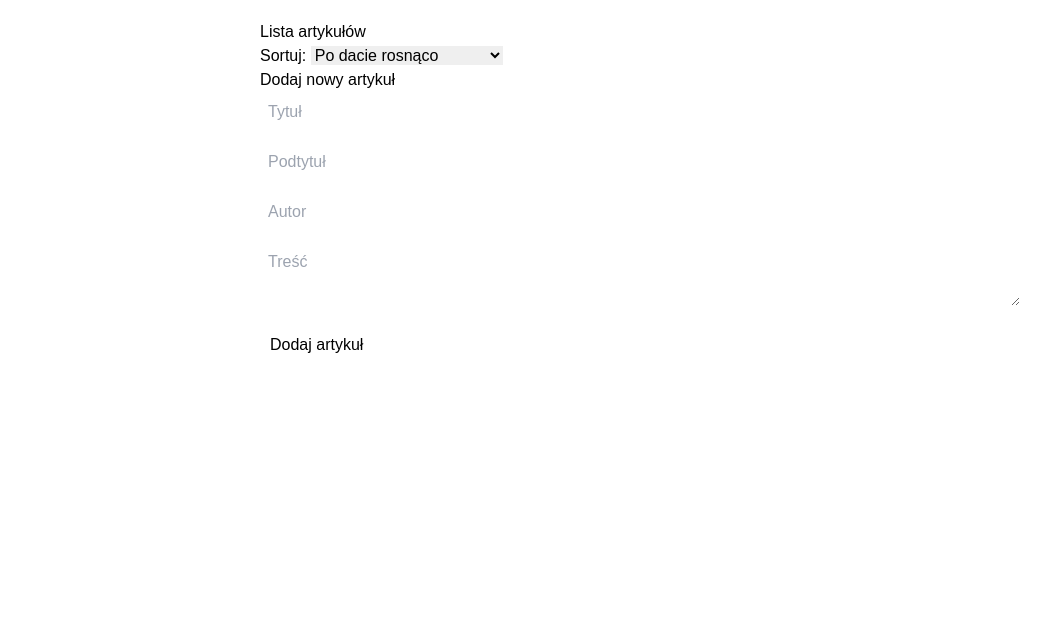
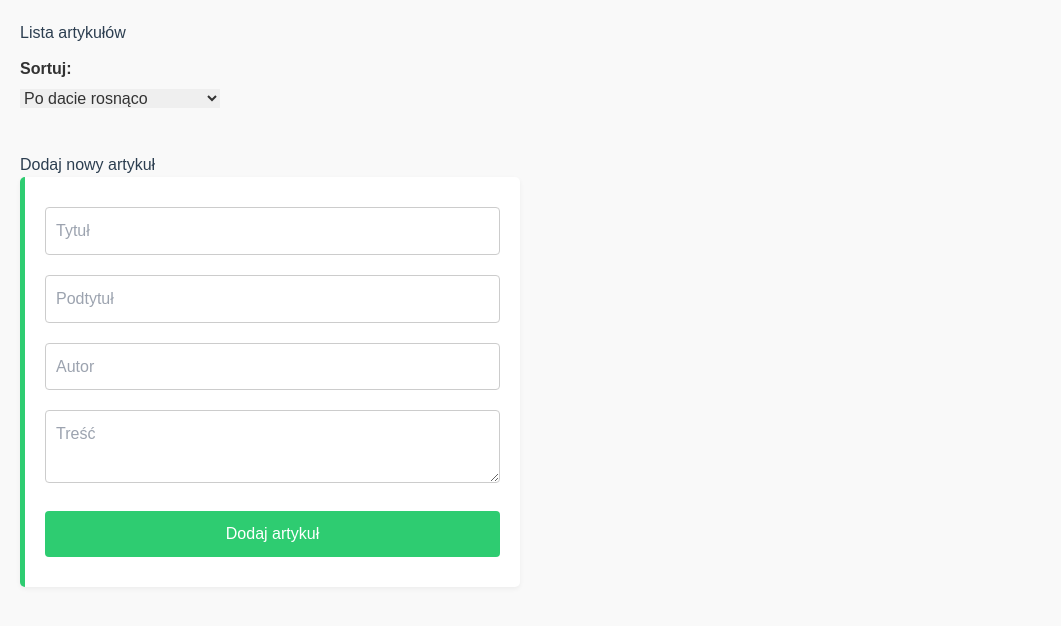
Before and after one commit to basiab11/zadanie-10, a website built with Vite: page index.html in a window 1280 px wide. Shown: the whole page, without its empty margins (0-1061 px from the left). Built offline with nearby package versions, Linux system fonts and the light colour scheme; some packages are replaced by stand-ins of ours; no server answers; the database is empty.

Commit message:
zmiana css

```diff
--- a/src/style.css
+++ b/src/style.css
@@ -52,19 +52,81 @@ table {
 
 
 body {
-	font-family: sans-serif;
-	max-width: 800px;
-	margin: auto;
+	font-family: Arial, sans-serif;
+	background-color: #f9f9f9;
 	padding: 20px;
+	color: #333;
+	line-height: 1.6;
   }
 
-  input, textarea {
-	width: 100%;
-	margin-bottom: 10px;
-	padding: 8px;
+  h1, h2 {
+	color: #2c3e50;
   }
 
-  button {
+  #articles-container {
+	margin-bottom: 40px;
+  }
+
+  .article-box {
+	background-color: #fff;
+	padding: 20px;
+	margin-bottom: 20px;
+	border-left: 5px solid #3498db;
+	border-radius: 5px;
+	box-shadow: 0 2px 5px rgba(0,0,0,0.05);
+  }
+
+  .article-box h2 {
+	margin-top: 0;
+	color: #3498db;
+  }
+
+  .article-box h3 {
+	margin-bottom: 10px;
+	color: #555;
+  }
+
+  form {
+	background-color: #fff;
+	padding: 20px;
+	border-left: 5px solid #2ecc71;
+	border-radius: 5px;
+	box-shadow: 0 2px 5px rgba(0,0,0,0.05);
+	max-width: 500px;
+  }
+
+  form input,
+  form textarea,
+  form select,
+  form button {
+	width: 100%;
 	padding: 10px;
+	margin: 10px 0;
+	font-size: 16px;
+	border-radius: 4px;
+	border: 1px solid #ccc;
+	box-sizing: border-box;
+  }
+
+  form button {
+	background-color: #2ecc71;
+	color: white;
+	border: none;
 	cursor: pointer;
+	transition: background-color 0.3s ease;
   }
+
+  form button:hover {
+	background-color: #27ae60;
+  }
+
+  label {
+	font-weight: bold;
+	display: block;
+	margin: 10px 0 5px;
+  }
+
+  select {
+	width: 200px;
+	max-width: 100%;
+  }
```
